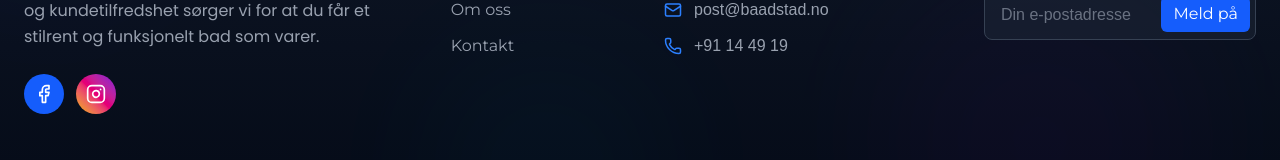
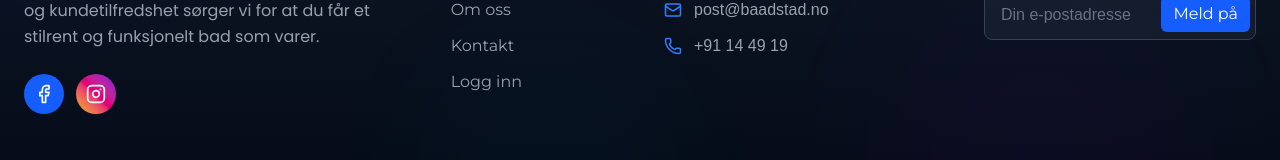
Before and after one commit to flanderos/baadstad-pub-repo, a Next.js app: page / in a window 1280 px wide. Shown: the part 3404-3564 px from the top of the page. Built offline with nearby package versions, Linux system fonts and the light colour scheme; no server answers; the database is empty.

Commit message:
added link tp adminlogin

```diff
--- a/src/app/components/Footer.tsx
+++ b/src/app/components/Footer.tsx
@@ -52,7 +52,8 @@ const Footer: React.FC = () => {
     { name: 'Tjenester', path: '/' },
     { name: 'Prosjekter', path: '/prosjekter' },
     { name: 'Om oss', path: '/om-oss' },
-    { name: 'Kontakt', path: '/kontakt' }
+    { name: 'Kontakt', path: '/kontakt' },
+    { name: 'Logg inn', path: 'https://www.webfront.no/admin' }
   ];
 
   // Sosiale medier lenker med ikoner
```
